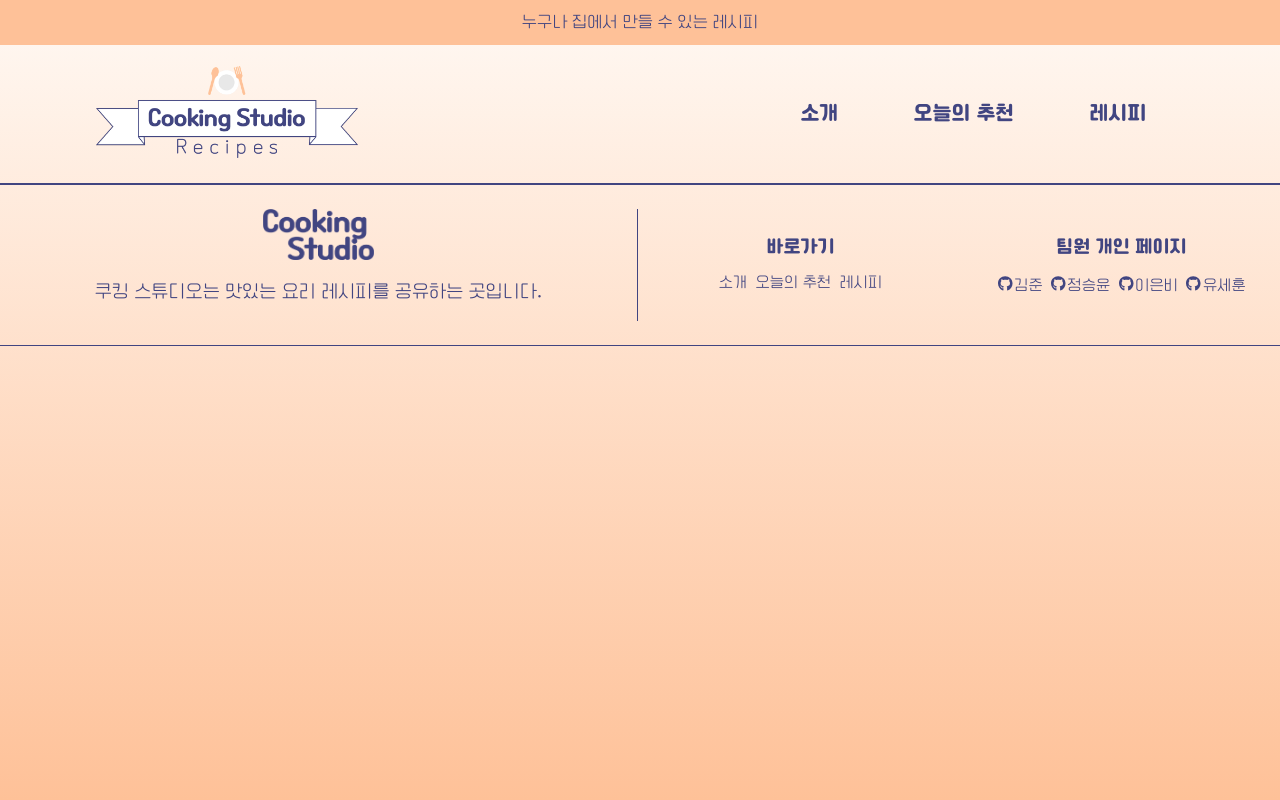
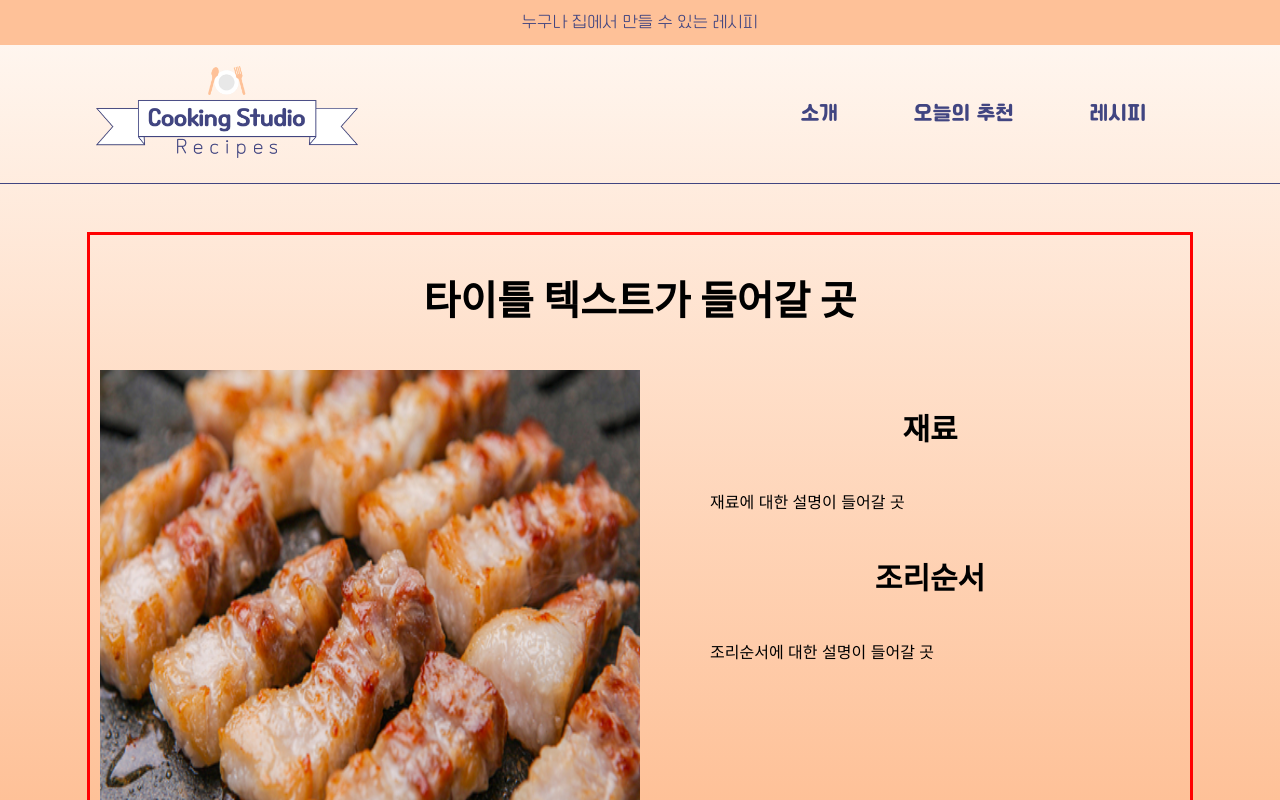
Before and after one commit to EunbiWorld/Recipes-web, a React (Create React App) app: page /RecipeList/Info in a window 1280 px wide. Shown: the top 800 px of the page. Built offline with nearby package versions, Linux system fonts and the light colour scheme.

Commit message:
레시피 상세정보 페이지 기본 틀 제작

```diff
--- a/src/App.jsx
+++ b/src/App.jsx
@@ -5,6 +5,7 @@ import Recommendation from "./Component/Main/Recommendation";
 import Introduction from "./Component/Main/Introduction";
 import RecipeList from "./Component/Main/RecipeList";
 import Footer from "./Component/Footer/Footer";
+import RecipeInfo from "./Component/Main/RecipeInfo";
 
 function App() {
   return (
@@ -15,6 +16,7 @@ function App() {
         <Route path="/Introduction" element={<Introduction />} />
         <Route path="/Recommendation" element={<Recommendation />} />
         <Route path="/RecipeList" element={<RecipeList />} />
+        <Route path="/RecipeList/Info" element={<RecipeInfo/>}/>
       </Routes>
       <Footer></Footer>
     </AppPage>
--- /dev/null
+++ b/src/Component/Main/RecipeInfo.jsx
@@ -0,0 +1,31 @@
+import React from "react";
+import { Link } from "react-router-dom";
+import RecipeInfoPage from "../../styled/RecipeInfoPage";
+import GogiImg from "../../res/img/gogi.jpg";
+
+const RecipeInfo = () => {
+  return (
+    <RecipeInfoPage>
+      <section className="info-container">
+        <div className="title-section">
+          <h1>타이틀 텍스트가 들어갈 곳</h1>
+        </div>
+        <nav className="info-section">
+          <div className="img-section">
+            {/* 이미지 섹션입니다 */}
+            <img src={GogiImg} alt="고기" />
+          </div>
+          <div className="text-section">
+            {/* 텍스트 섹션입니다 */}
+            <h2>재료</h2>
+            <p>재료에 대한 설명이 들어갈 곳</p>
+            <h2>조리순서</h2>
+            <p>조리순서에 대한 설명이 들어갈 곳</p>
+          </div>
+        </nav>
+      </section>
+    </RecipeInfoPage>
+  );
+};
+
+export default RecipeInfo;
--- /dev/null
+++ b/src/styled/RecipeInfoPage.jsx
@@ -0,0 +1,56 @@
+import styled from "styled-components";
+
+const RecipeInfoPage = styled.header`
+  .info-container {
+    width: 1100px;
+    height: auto;
+    flex-direction: column;
+    margin: 3rem auto;
+    border-color: red;  //컨테이너 사이즈 가늠하기 위해서 임시로 해놈
+    border-style: solid;  //컨테이너 사이즈 가늠하기 위해서 임시로 해놈
+  }
+  .title-section{
+    width: 100%;
+    height: fit-content;
+  }
+  .info-section{
+    width: 100%;
+    height: auto;
+    display: grid;
+    grid-template-columns: 1fr 1fr;
+    gap: 20px;
+  }
+  .title-section{
+    width: 100%;
+    height: fit-content;
+  }
+  .title-section h1{
+    width: 100%;
+    text-align: center;
+    font-size: 40px;
+  }
+  .img-section{
+    display: flex;
+    margin: 10px;
+  }
+  .img-section img{
+    width: 540px;
+    height: 540px;
+  }
+  .text-section{
+    display: flex;
+    flex-direction: column;
+    margin: 20px;
+  }
+  h2{
+    text-align: center;
+    font-size: 30px;
+    text-align: center;
+  }
+  p{
+    padding-left: 20px;
+    padding-right: 20px;
+  }
+`;
+
+export default RecipeInfoPage;
```
